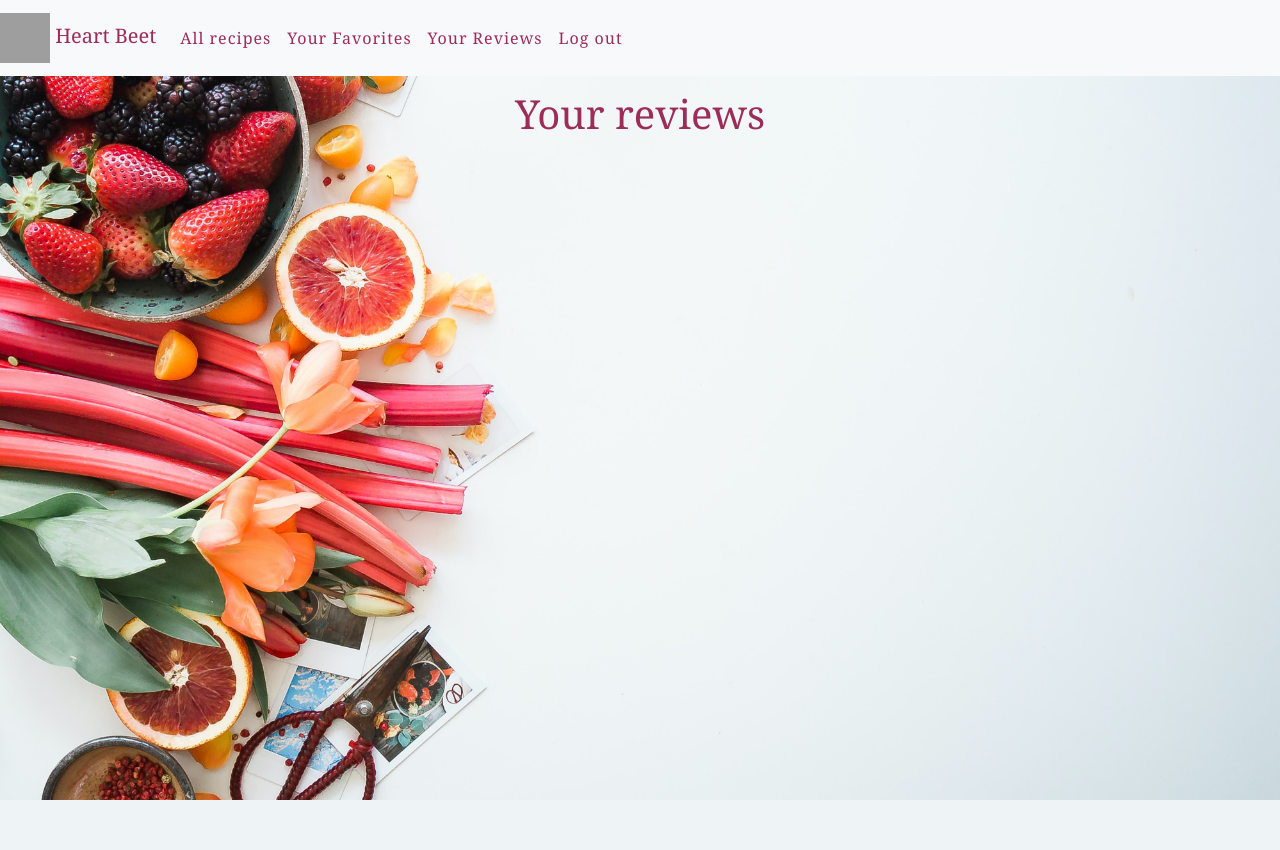
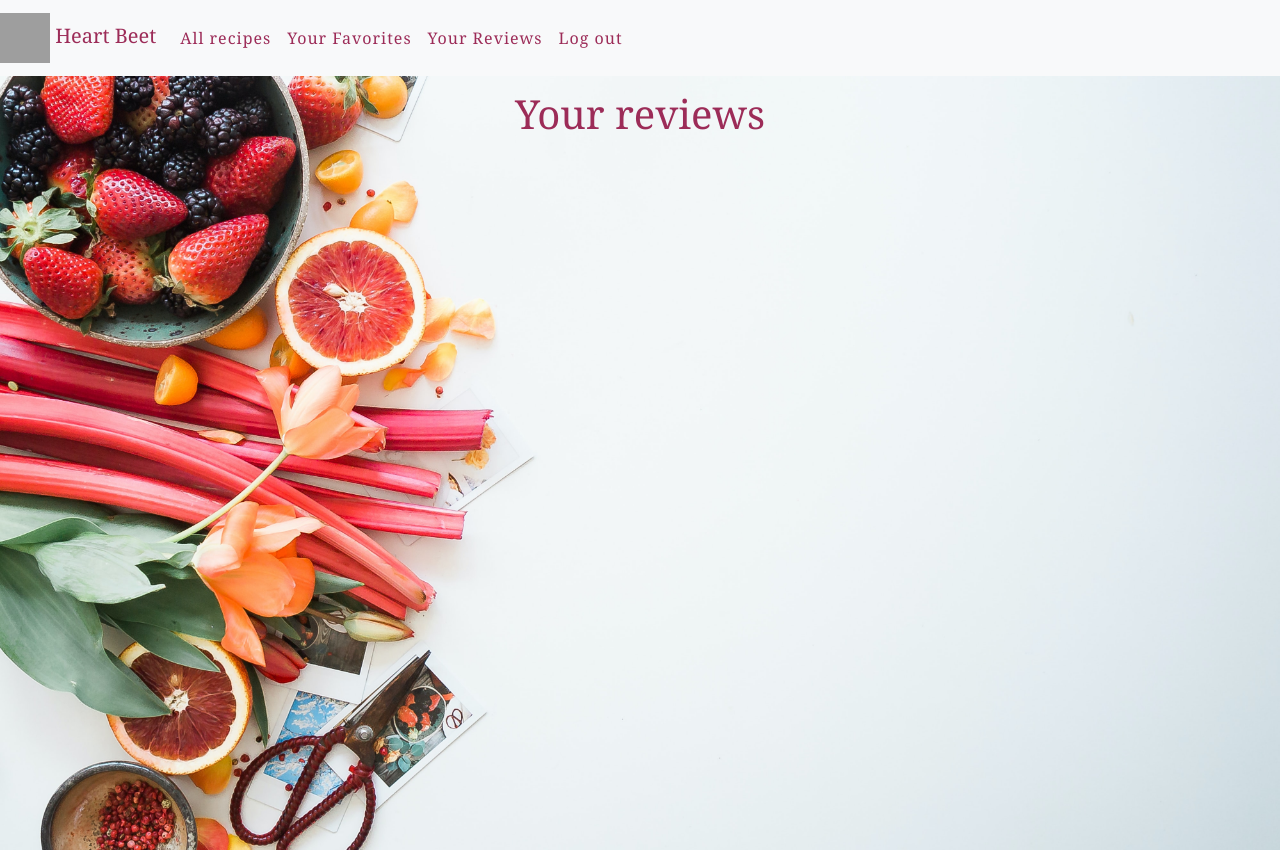
Before and after one commit to d-luangrath/Hackbright-Project, a Flask app: template templates/reviews.html in a window 1280 px wide. Before the commit the page ends 800 px from the top, so only its background shows below. Run offline with Flask 3, Linux system fonts and the light colour scheme; the template is opened without the code that fills it, so the values that code supplies are empty; grey boxes are pictures that could not be loaded.

Commit message:
fit to page

```diff
--- a/templates/reviews.html
+++ b/templates/reviews.html
@@ -35,7 +35,7 @@
   body {
     background-image: url("/static/img/review-bg.jpg");
     background-color: rgb(255, 255, 255);
-    height: fit-content;
+    height: 100%;
     background-position: center;
     background-repeat: no-repeat;
     background-size: cover;
```
